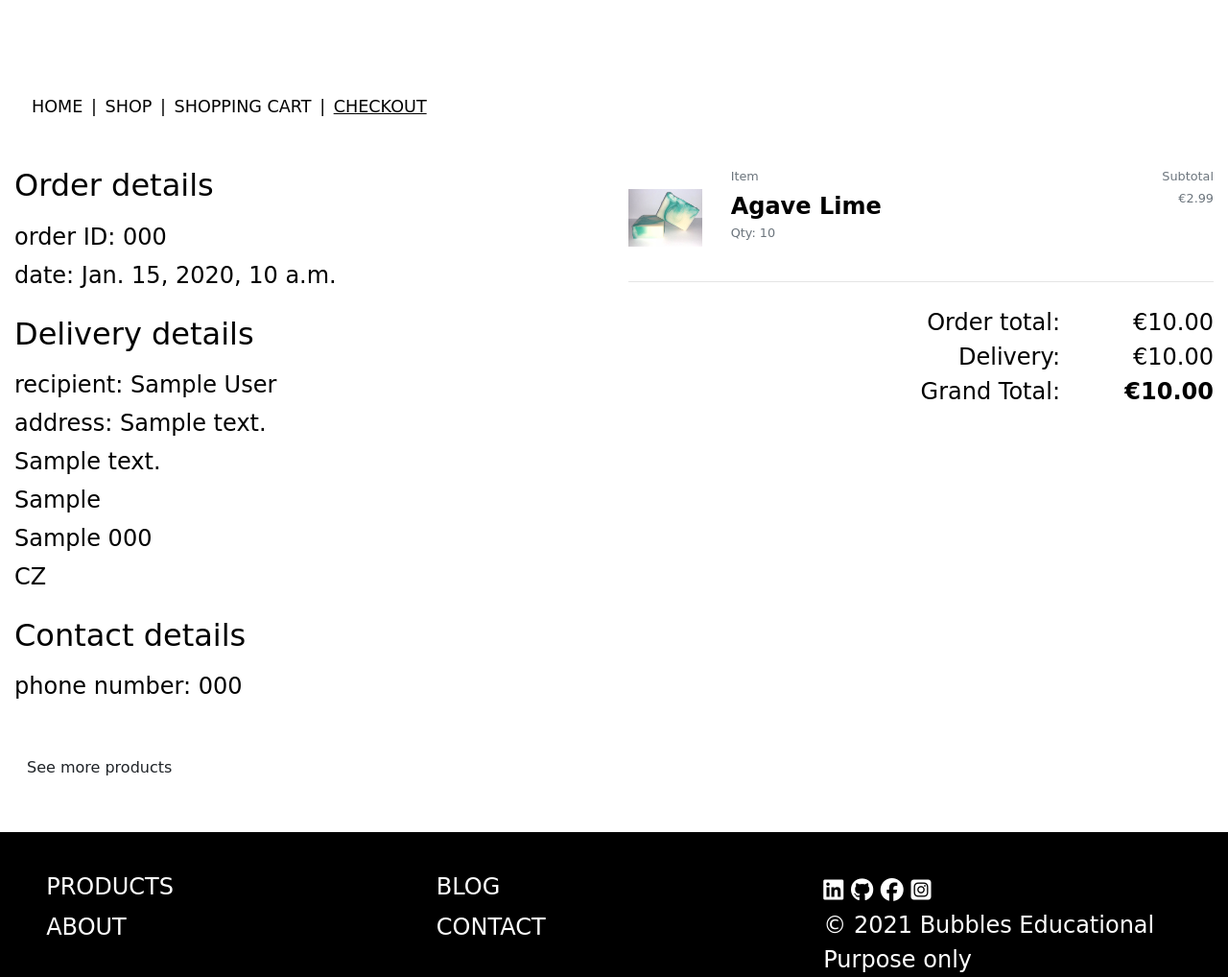
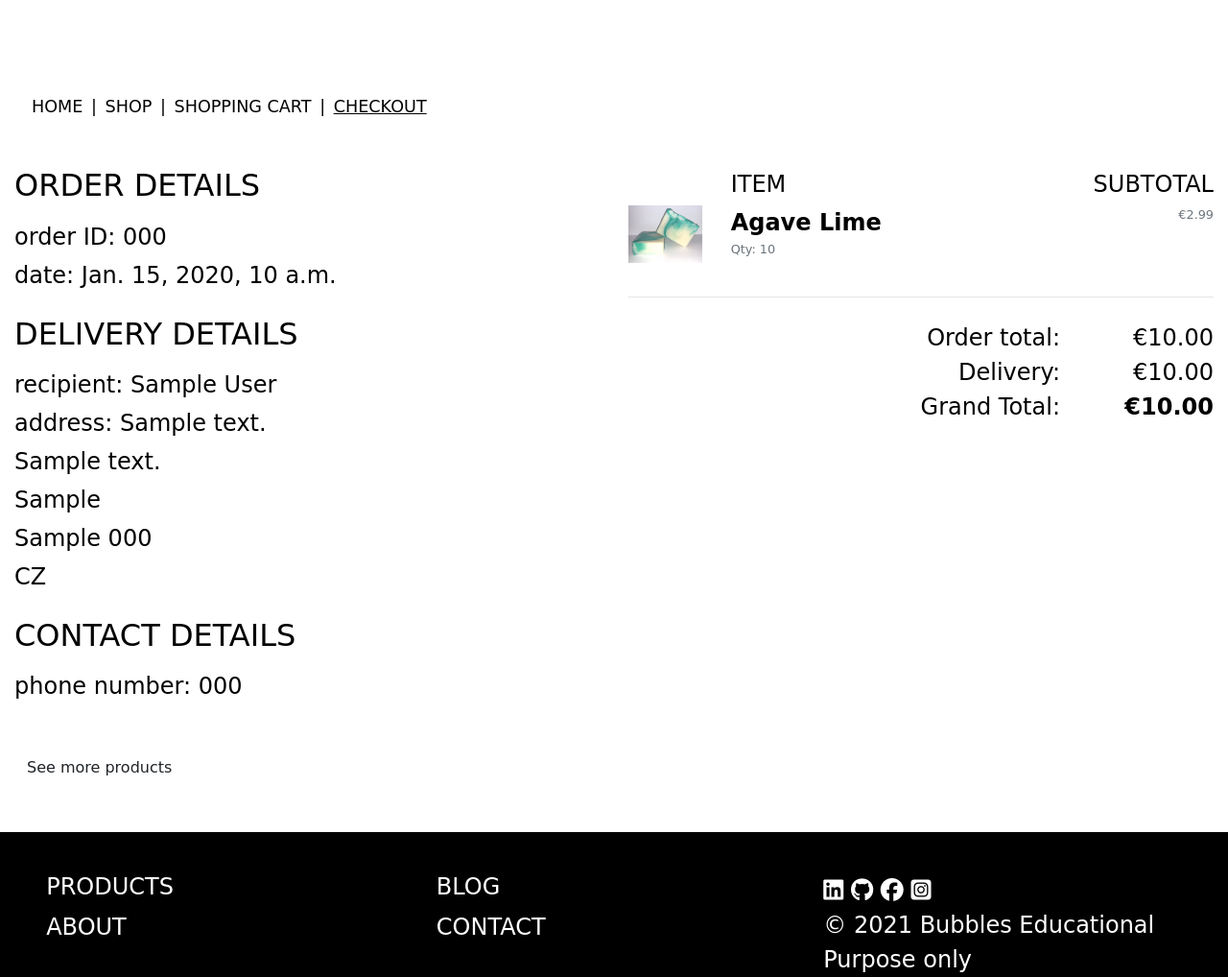
Before and after one commit to gomathishankar28/ms4_bubbles, a Django app: page /checkout/checkout_success/000 in a window 1280 px wide. Shown: the part 324-1342 px from the top of the page at 96% size. Run offline with Django 3.2, Linux system fonts and the light colour scheme; data comes from the database, SQL or seed files in the repository; tables that the repository leaves empty hold one stand-in row (values such as "Sample post"); some libraries are stand-ins or nearby versions; some web fonts are replaced.

Commit message:
name changes made to ordersummary

```diff
--- a/checkout/templates/checkout/checkout_success.html
+++ b/checkout/templates/checkout/checkout_success.html
@@ -33,13 +33,13 @@
     <div class="row">
         <div class="col-12 col-md-6 col-lg-6">
             <div class="paid-order-details">
-                <div class="div-order-details mb-4">
-                    <h2 class="h2-order-confirmation mb-3">Order details</h2>
+                <div class="order-details mb-4">
+                    <h2 class="mb-3">ORDER DETAILS</h2>
                     <p class="mb-1">order ID: {{ order.order_number }}</p>
                     <p class="mb-1">date: {{ order.date }}</p>
                 </div>
-                <div class="div-order-details mb-4">
-                    <h2 class="h2-order-confirmation mb-3">Delivery details</h2>
+                <div class="order-details mb-4">
+                    <h2 class="mb-3">DELIVERY DETAILS</h2>
                     <p class="mb-1">recipient: {{ order.full_name }}</p>
                     <p class="mb-1">address: {{ order.street_address1 }}</p>
                     {% if order.street_address2 %}
@@ -53,8 +53,8 @@
                     {% endif %}
                     <p class="mb-1 pl-57">{{ order.country }}</p>
                 </div>
-                <div class="div-order-details mb-4">
-                    <h2 class="h2-order-confirmation mb-3">Contact details</h2>
+                <div class="order-details mb-4">
+                    <h2 class="mb-3">CONTACT DETAILS</h2>
                     <p class="mb-1">phone number: {{ order.phone_number }}</p>
                 </div>
                 <div class="mt-5 mb-5">
@@ -65,10 +65,10 @@
         <div class="col-12 col-lg-6 col-md-6 order-lg-last mb-5">
             <div class="row">
                 <div class="col-7 offset-2">
-                    <p class="mb-1 mt-0 small text-muted">Item</p>
+                    <p class="mb-1 mt-0">ITEM</p>
                 </div>
                 <div class="col-3 text-right">
-                    <p class="mb-1 mt-0 small text-muted">Subtotal</p>
+                    <p class="mb-1 mt-0">SUBTOTAL</p>
                 </div>
             </div>
             {% for item in order.lineitems.all %}
--- a/static/css/base.css
+++ b/static/css/base.css
@@ -409,16 +409,13 @@ footer p {
     position: fixed;
     top: 72px;
     right: 15px;
-    z-index: 99999999999;
+    z-index: 999;
     background-color: #f07972;
 }
 
 .custom-toast {
     overflow: visible;
-    position: absolute;
-    top: 30px;
-    right: 0;
-    background: #f07972;
+
 }
 
 .toast-capper {
--- a/templates/includes/toasts/toast_info.html
+++ b/templates/includes/toasts/toast_info.html
@@ -1,4 +1,4 @@
-<div class="toast custom-toast rounded-0 border-top-0" data-autohide="false">
+<div class="toast custom-toast rounded-0 border-top-0" data-autohide="false" data-delay="30000">
     <div class="arrow-up arrow-info"></div>
     <div class="w-100 toast-capper bg-info"></div>
     <div class="toast-header bg-white text-dark">
--- a/templates/includes/toasts/toast_success.html
+++ b/templates/includes/toasts/toast_success.html
@@ -1,7 +1,7 @@
-<div class="toast custom-toast rounded-0 border-top-0" data-autohide="false">
+<div class="toast custom-toast rounded-0 border-top-0" data-autohide="false" data-delay="30000">
     <div class="arrow-up arrow-success"></div>
     <div class="w-100"></div>
-    <div class="toast-header bg-white text-dark">
+    <div class="toast-header text-dark">
         <strong class="mr-auto">Success!</strong>
         <button type="button" class="ml-2 mb-1 close text-dark" data-dismiss="toast" aria-label="Close">
             <span aria-hidden="true">&times;</span>
--- a/templates/includes/toasts/toast_warning.html
+++ b/templates/includes/toasts/toast_warning.html
@@ -1,7 +1,7 @@
-<div class="toast custom-toast rounded-0 border-top-0" data-autohide="false">
+<div class="toast custom-toast rounded-0 border-top-0" data-autohide="false" data-delay="30000">
     <div class="arrow-up arrow-warning"></div>
     <div class="w-100 toast-capper bg-warning"></div>
-    <div class="toast-header bg-white text-dark">
+    <div class="toast-header text-dark">
         <strong class="mr-auto">Warning!</strong>
         <button type="button" class="ml-2 mb-1 close text-dark" data-dismiss="toast" aria-label="Close">
             <span aria-hidden="true">&times;</span>
```
Also changed, not shown: bag/templates/bag/bag.html (+6 -6 lines), templates/includes/toasts/toast_error.html (+13 -0 lines).
